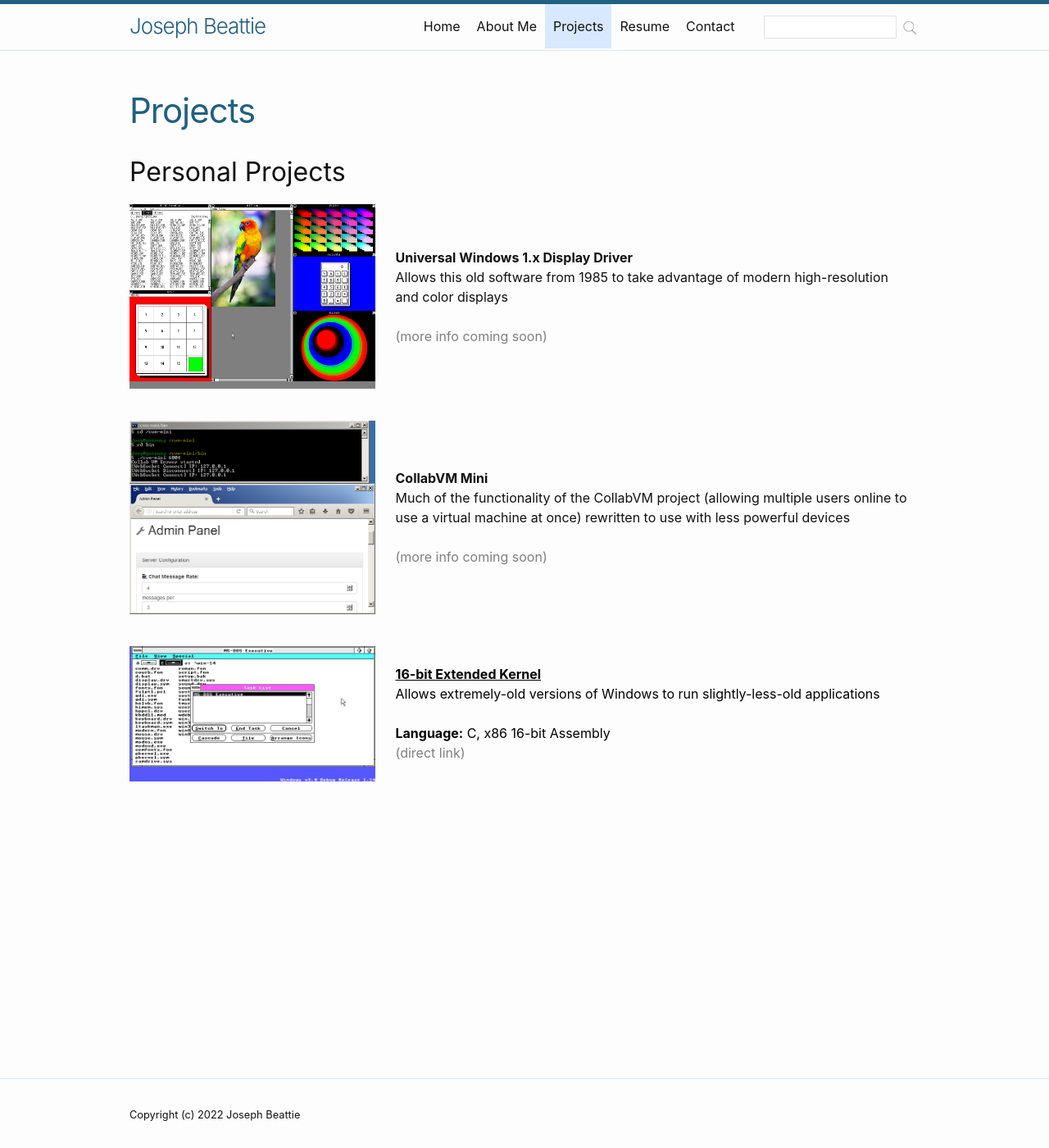
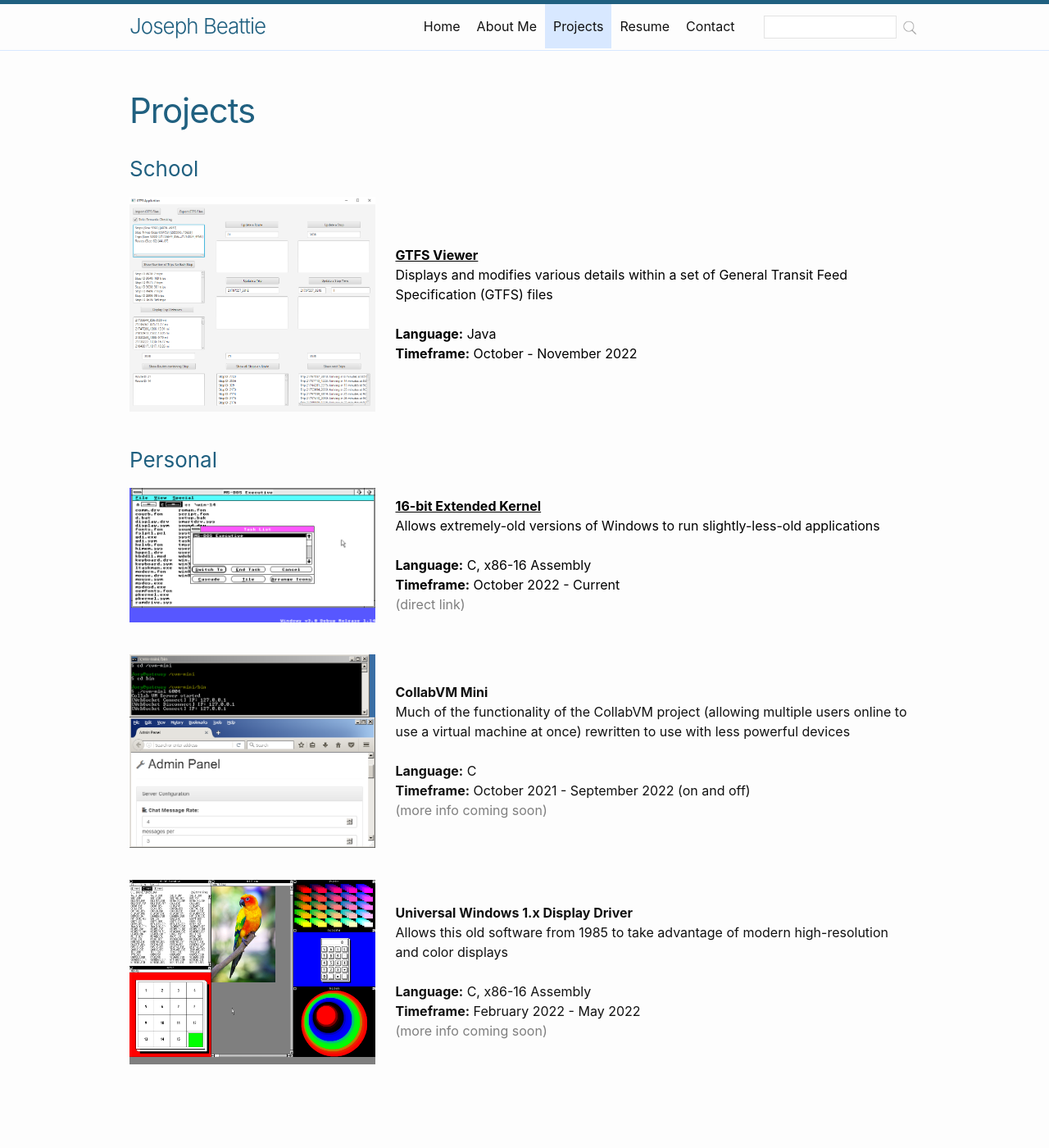
Before and after one commit to jb881122/jb881122.github.io, a Jekyll site: the page built from projects.md, in a window 1280 px wide and 1400 px high. Shown: the whole window at 82% size. Built offline with Jekyll 4.4.1, drawn with Linux system fonts in a browser that asks for light colours; nearby versions of some CDN libraries.

Commit message:
Add timeframes, GTFS placeholder page

```diff
--- a/_includes/project.html
+++ b/_includes/project.html
@@ -18,6 +18,10 @@
         <br />
         <b>Language:</b> {{ include.language }}
         {% endif %}
+        {% if include.timeframe %}
+        <br />
+        <b>Timeframe:</b> {{ include.timeframe }}
+        {% endif %}
         {% unless include.dest %}
         <br />
         <div class="proj-minor">(more info coming soon)</div>
--- a/_sass/minima.scss
+++ b/_sass/minima.scss
@@ -28,7 +28,7 @@ $table-text-align: left !default;
 $content-width:    1024px !default;
 
 $on-palm:          600px !default;
-$on-palm-header:   795px !default;
+$on-palm-header:   799px !default;
 $on-laptop:        848px !default;
 
 // Use media queries like this:
--- a/_sass/minima/_layout.scss
+++ b/_sass/minima/_layout.scss
@@ -244,6 +244,7 @@
   margin-bottom: $spacing-unit;
 
   h2 {
+    color: $theme-color-dark;
     @include relative-font-size(2);
 
     @include media-query($on-laptop) {
@@ -252,6 +253,7 @@
   }
 
   h3 {
+    color: $theme-color-dark;
     @include relative-font-size(1.625);
 
     @include media-query($on-laptop) {
@@ -260,6 +262,7 @@
   }
 
   h4 {
+    color: $theme-color-dark;
     @include relative-font-size(1.25);
 
     @include media-query($on-laptop) {
--- a/projects.md
+++ b/projects.md
@@ -4,7 +4,37 @@ title: Projects
 permalink: /projects/
 tipue_search_active: true
 ---
-## Personal Projects
-{% include project.html thumb='/assets/univ_thumb.png' header='Universal Windows 1.x Display Driver' desc='Allows this old software from 1985 to take advantage of modern high-resolution and color displays' %}
-{% include project.html thumb='/assets/cvmmini_thumb.png' header='CollabVM Mini' desc='Much of the functionality of the CollabVM project (allowing multiple users online to use a virtual machine at once) rewritten to use with less powerful devices' %}
-{% include project.html thumb='/assets/kex16_thumb.png' dest='https://github.com/jb881122/kex16' header='16-bit Extended Kernel' desc='Allows extremely-old versions of Windows to run slightly-less-old applications' direct_link=true language='C, x86 16-bit Assembly' %}
+### School
+{% include project.html
+  thumb='/assets/gtfs_thumb.png'
+  dest='/projects/gtfs/'
+  header='GTFS Viewer'
+  desc='Displays and modifies various details within a set of General Transit Feed Specification (GTFS) files'
+  language='Java'
+  timeframe='October - November 2022'
+  %}
+
+### Personal
+{% include project.html
+  thumb='/assets/kex16_thumb.png'
+  dest='https://github.com/jb881122/kex16'
+  header='16-bit Extended Kernel'
+  desc='Allows extremely-old versions of Windows to run slightly-less-old applications'
+  direct_link=true
+  language='C, x86-16 Assembly'
+  timeframe='October 2022 - Current'
+  %}
+{% include project.html
+  thumb='/assets/cvmmini_thumb.png'
+  header='CollabVM Mini'
+  desc='Much of the functionality of the CollabVM project (allowing multiple users online to use a virtual machine at once) rewritten to use with less powerful devices'
+  language='C'
+  timeframe='October 2021 - September 2022 (on and off)'
+  %}
+{% include project.html
+  thumb='/assets/univ_thumb.png'
+  header='Universal Windows 1.x Display Driver'
+  desc='Allows this old software from 1985 to take advantage of modern high-resolution and color displays'
+  language='C, x86-16 Assembly'
+  timeframe='February 2022 - May 2022'
+  %}
```
Also changed, not shown: about-me.md (+2 -2 lines), gtfs.md (added, +8 -0 lines), assets/gtfs_thumb.png (added).
